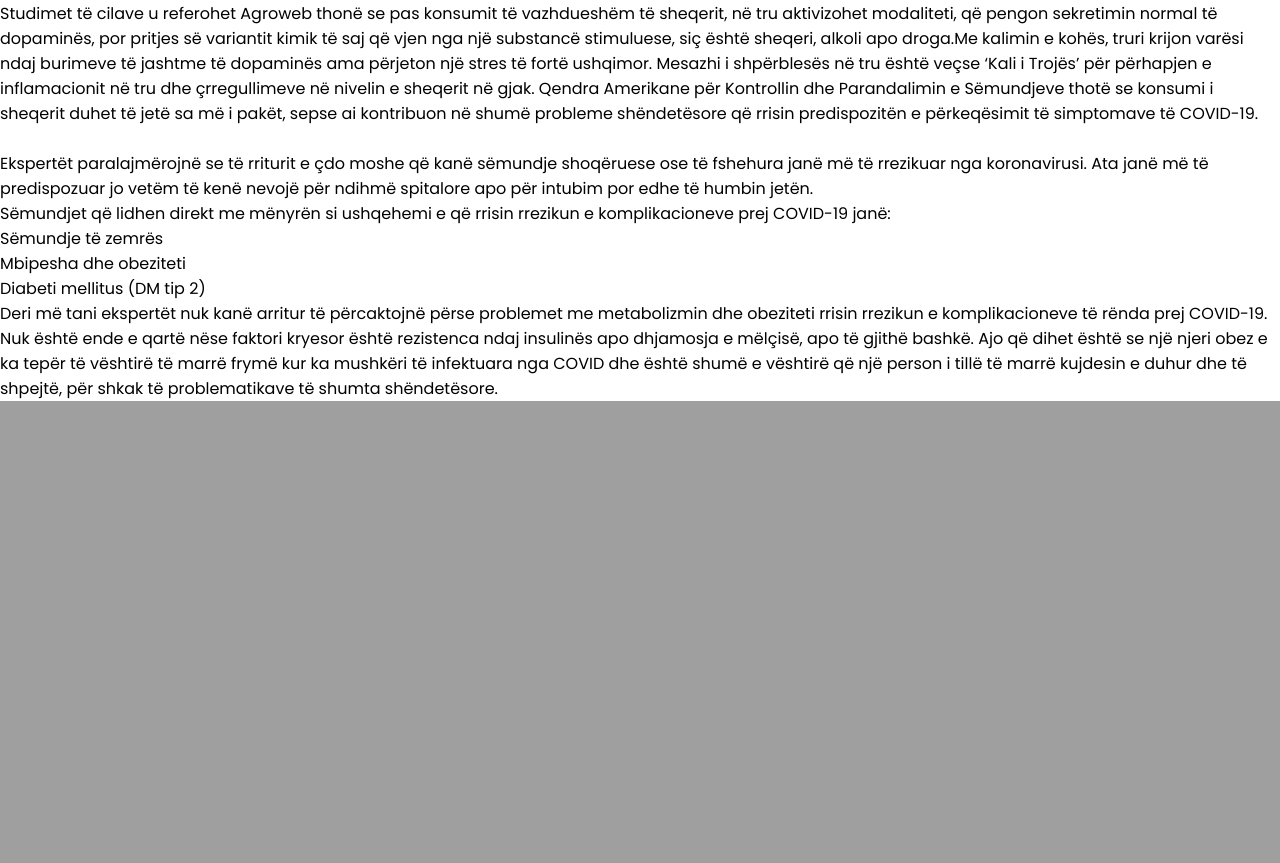
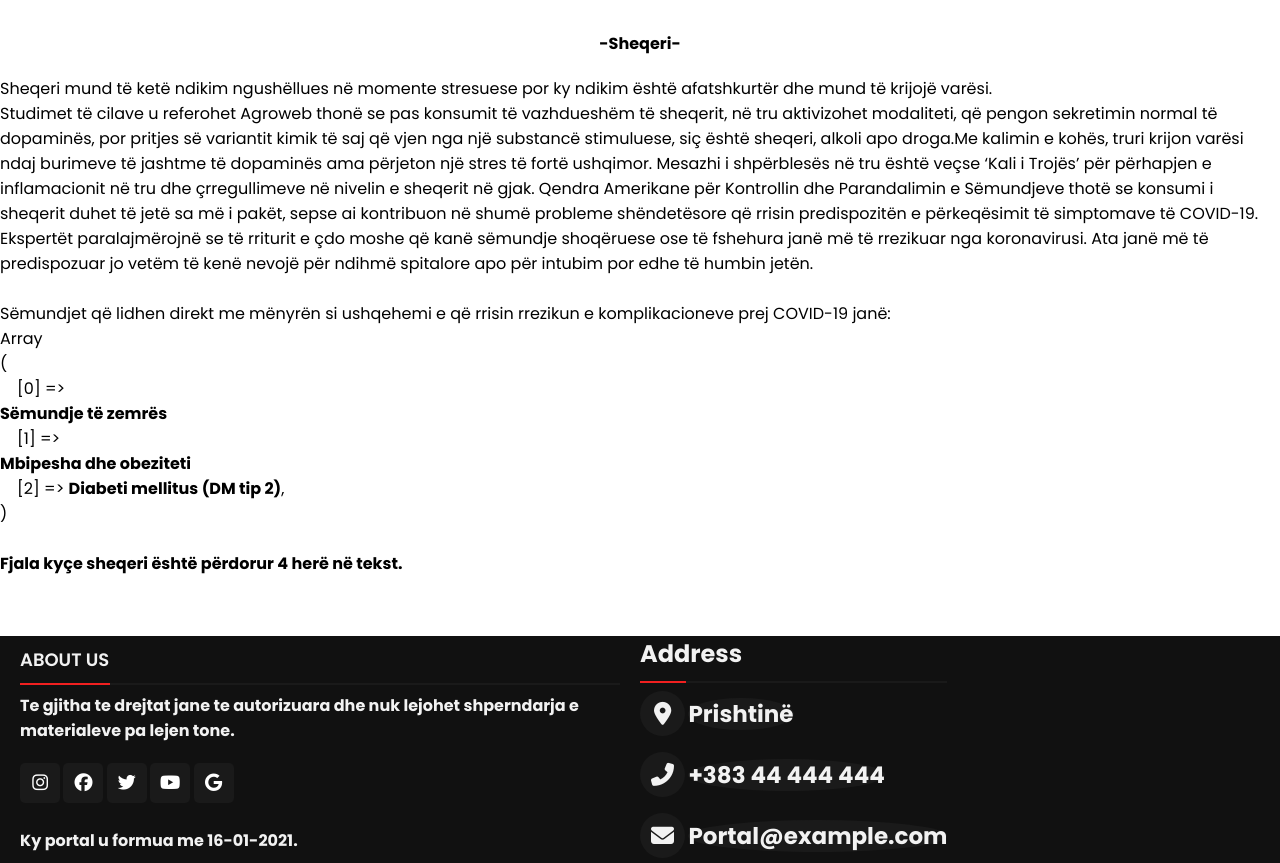
Before and after one commit to Aulon1/INT20_21_Gr21, a PHP site: page /Sheqeri.php in a window 1280 px wide. Shown: the part 684-1547 px from the top of the page. Before the commit the page ends 1085 px from the top, so only its background shows below. Run offline with PHP 8.4, Linux system fonts and the light colour scheme; some libraries are stand-ins or nearby versions.

Commit message:
RegEx implemenitimi

```diff
--- a/Lajme.php
+++ b/Lajme.php
@@ -124,7 +124,9 @@ h1{
            <td rowspan="2" id="lajmi_1">
             <img src="lajmi1.jpg" alt="Lajmi pare"><a href="Lajmi_1.php" target="blank">
             <h2>Bie qeveria Hoti, Kushtetuesja e çon Kosovën në zgjedhje brenda 40 ditësh</h2></a>
-            <p>Gjykata Kushtetuese e Kosovës ka hedhur poshtë votën e deputetit Etem Arifi, vendimtare në formimin e qeverisë së kryesuar nga Avdullah Hoti, dhe ka urdhëruar mbajtjen e zgjedhjeve të parakohshme parlamentare.</p>
+            <p>
+
+            Gjykata Kushtetuese e Kosovës ka hedhur poshtë votën e deputetit Etem Arifi, vendimtare në formimin e qeverisë së kryesuar nga Avdullah Hoti, dhe ka urdhëruar mbajtjen e zgjedhjeve të parakohshme parlamentare.</p>
 
             </td>
             <td id="lajmi_2">
--- a/Sheqeri.php
+++ b/Sheqeri.php
@@ -6,6 +6,24 @@
     <link rel="stylesheet" href="style.css">
     <script src="https://kit.fontawesome.com/a076d05399.js"></script>
     <meta name="viewport" content="width=device-width, initial-scale=1.0">
+    <style>
+      .tekst{
+        height: 70vh;
+        margin-top: 20px;
+      }
+      h1{
+        margin-top: 25px;
+
+      }
+      img{
+        margin-top: 30px;
+      }
+      figcaption{
+        margin-top: 25px;
+      }
+     </style>
+
+
   </head>
   <body>
   <?php include('./views/header.php')  ?>
@@ -13,22 +31,30 @@
 <figure >
   <img src="https://www.gazetaexpress.com/wp-content/uploads/2020/12/Bitter-sweet-revelations-Pakistan-sugar-millers-deny-corruption-findings-as-accusations-fly_wrbm_large-1-600x360.jpg"
   width="100%"height="500px" alt="Ushqimet me kalcium">
+  <figcaption style="text-align: center; "><b>-Sheqeri-</b> </figcaption>
 </figure>
+<div class="tekst">
+<?php
 
-<section> </br>
-  Sheqeri mund të ketë ndikim ngushëllues në momente stresuese por ky ndikim është afatshkurtër dhe mund të krijojë varësi.</br>
-Studimet të cilave u referohet Agroweb thonë se pas konsumit të vazhdueshëm të sheqerit, në tru aktivizohet modaliteti, që pengon sekretimin normal të dopaminës, por pritjes së variantit kimik të saj që vjen nga një substancë stimuluese, siç është sheqeri, alkoli apo droga.Me kalimin e kohës, truri krijon varësi ndaj burimeve të jashtme të dopaminës ama përjeton një stres të fortë ushqimor. Mesazhi i shpërblesës në tru është veçse ‘Kali i Trojës’ për përhapjen e inflamacionit në tru dhe çrregullimeve në nivelin e sheqerit në gjak. Qendra Amerikane për Kontrollin dhe Parandalimin e Sëmundjeve thotë se konsumi i sheqerit duhet të jetë sa më i pakët, sepse ai kontribuon në shumë probleme shëndetësore që rrisin predispozitën e përkeqësimit të simptomave të COVID-19.</br></br>
-Ekspertët paralajmërojnë se të rriturit e çdo moshe që kanë sëmundje shoqëruese ose të fshehura janë më të rrezikuar nga koronavirusi. Ata janë më të predispozuar jo vetëm të kenë nevojë për ndihmë spitalore apo për intubim por edhe të humbin jetën.
-</br>
-Sëmundjet që lidhen direkt me mënyrën si ushqehemi e që rrisin rrezikun e komplikacioneve prej COVID-19 janë:</br>
-Sëmundje të zemrës </br>
-Mbipesha dhe obeziteti</br>
-Diabeti mellitus (DM tip 2)</br>
-Deri më tani ekspertët nuk kanë arritur të përcaktojnë përse problemet me metabolizmin dhe obeziteti rrisin rrezikun e komplikacioneve të rënda prej COVID-19. Nuk është ende e qartë nëse faktori kryesor është rezistenca ndaj insulinës apo dhjamosja e mëlçisë, apo të gjithë bashkë.
+$stringu = "Sheqeri mund të ketë ndikim ngushëllues në momente stresuese por ky ndikim është afatshkurtër dhe mund të krijojë varësi.</br>
+Studimet të cilave u referohet Agroweb thonë se pas konsumit të vazhdueshëm të sheqerit, në tru aktivizohet modaliteti, që pengon sekretimin normal të dopaminës, por pritjes së variantit kimik të saj që vjen nga një substancë stimuluese, siç është sheqeri, alkoli apo droga.Me kalimin e kohës, truri krijon varësi ndaj burimeve të jashtme të dopaminës ama përjeton një stres të fortë ushqimor. Mesazhi i shpërblesës në tru është veçse ‘Kali i Trojës’ për përhapjen e inflamacionit në tru dhe çrregullimeve në nivelin e sheqerit në gjak. Qendra Amerikane për Kontrollin dhe Parandalimin e Sëmundjeve thotë se konsumi i sheqerit duhet të jetë sa më i pakët, sepse ai kontribuon në shumë probleme shëndetësore që rrisin predispozitën e përkeqësimit të simptomave të COVID-19.</br>
+Ekspertët paralajmërojnë se të rriturit e çdo moshe që kanë sëmundje shoqëruese ose të fshehura janë më të rrezikuar nga koronavirusi. Ata janë më të predispozuar jo vetëm të kenë nevojë për ndihmë spitalore apo për intubim por edhe të humbin jetën.";
+echo "$stringu"."<br><br>";
+echo "Sëmundjet që lidhen direkt me mënyrën si ushqehemi e që rrisin rrezikun e komplikacioneve prej COVID-19 janë:";
+$stringu1 = "
+<b>Sëmundje të zemrës</b>,
+<b>Mbipesha dhe obeziteti</b>,
+<b>Diabeti mellitus (DM tip 2)</b>,";
+$result = preg_split('/\,\s{1}/',$stringu1);
+echo "<pre>";
+print_r($result);
+echo "<br>";
+echo "<b>Fjala kyçe sheqeri është përdorur ";
+echo preg_match_all('/sheqeri/', $stringu);
+echo " herë në tekst."
 
-Ajo që dihet është se një njeri obez e ka tepër të vështirë të marrë frymë kur ka mushkëri të infektuara nga COVID dhe është shumë e vështirë që një person i tillë të marrë kujdesin e duhur dhe të shpejtë, për shkak të problematikave të shumta shëndetësore.
-
-</section>
-
+?>
+</div>
+<?php include('./views/footer.php')  ?>
 </body>
 </html>
```
Also changed, not shown: Dhjami.php (+29 -5 lines), Kockateforta.php (+29 -3 lines), Lajmi_2.php (+6 -2 lines), Shëndetësia.php (+31 -2 lines).
